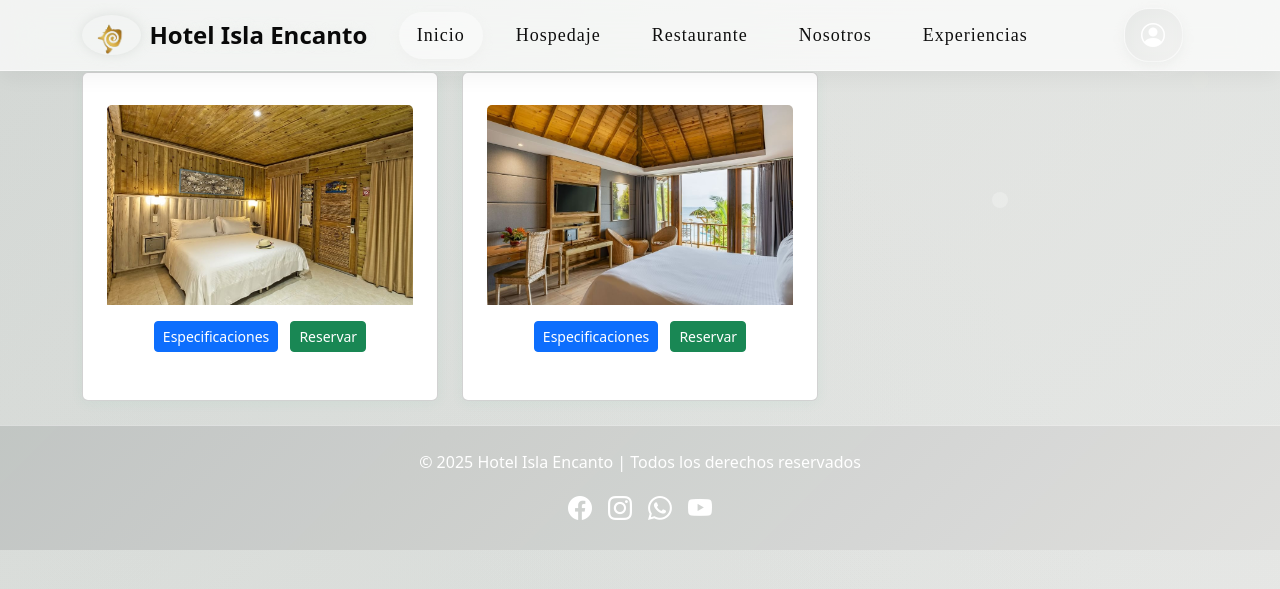
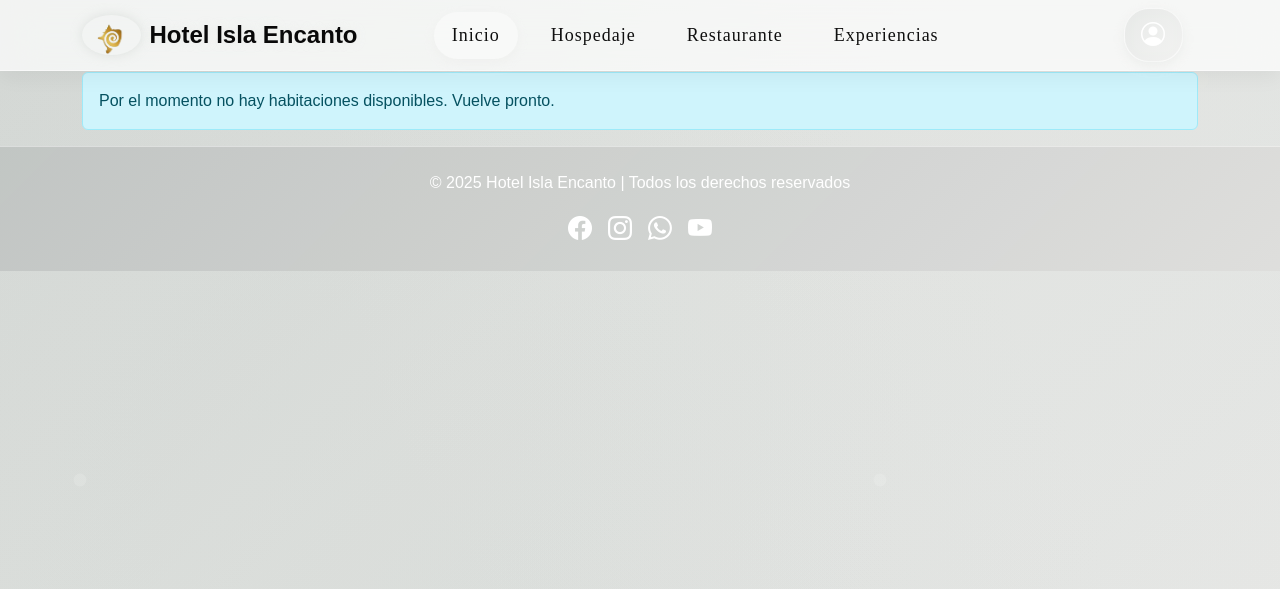
Before and after one commit to EricaRuiz321/IslaEncanto, a Flask app: page /hospedaje_usuario in a window 1280 px wide. Shown: the top 589 px of the page. Run offline with Flask 3, Linux system fonts and the light colour scheme.

Commit message:
Update hospedaje_usuario.html

```diff
--- a/templates/usuario/hospedaje_usuario.html
+++ b/templates/usuario/hospedaje_usuario.html
@@ -1,152 +1,82 @@
-{% extends 'dashboard/base.html' %}
+{% extends 'usuario/base.html' %}
 
 {% block content %}
+<br>
+<div class="container mt-5">
+  <div class="row" id="habitaciones-user">
+    {% if habitaciones|length == 0 %}
+      <div class="col-12">
+        <div class="alert alert-info">Por el momento no hay habitaciones disponibles. Vuelve pronto.</div>
+      </div>
+    {% endif %}
 
-<!-- Si tu base no carga Bootstrap, descomenta estas líneas o añádelas en dashboard/base.html -->
-<link href="https://cdn.jsdelivr.net/npm/bootstrap@5.3.0/dist/css/bootstrap.min.css" rel="stylesheet">
-<!-- /fin Bootstrap CSS -->
-
-<br>
-
-<div class="container mt-5">
-    <div class="row" id="habitaciones-usuario">
     {% for h in habitaciones %}
       <div class="col-md-4 mb-4">
-            <div class="card habitacion-card" style="min-height: 300px; display: flex; flex-direction: column; justify-content: space-between;">
+        <div class="card habitacion-card estado-{{ h.estado|lower }}"
+             style="min-height:420px; max-height:420px; display:flex; flex-direction:column; justify-content:space-between; position:relative;">
+
+          <!-- Imagen -->
           <img src="{{ url_for('static', filename=h.imagen if h.imagen else 'img/default.jpg') }}"
-                     class="card-img-top" alt="{{ h.nombre }}" style="height: 200px; object-fit: cover;">
-                <div class="card-body text-center">
-                    <!-- Botón Especificaciones (abre modal único por habitación) -->
-                    <button type="button" class="btn btn-primary btn-sm me-2" data-bs-toggle="modal" data-bs-target="#modalHabitacion{{ h.id }}">
-                        Especificaciones
+               class="card-img-top" alt="{{ h.nombre }}" style="height:200px; object-fit:cover;">
+
+          <!-- Estado / Badge ARRIBA -->
+          <span class="badge estado-label {{ h.estado|lower }}"
+                style="position:absolute; top:16px; right:16px; font-size:0.9rem; padding:0.5em 1em; border-radius:1rem;">
+            {{ h.estado }}
+          </span>
+
+          <!-- Cuerpo -->
+          <div class="card-body d-flex flex-column" style="flex:1 1 auto;">
+            <h5 class="card-title">{{ h.nombre }}</h5>
+            <p class="card-text mb-2">
+              <strong>Cupo:</strong> {{ h.cupo_personas }} <br>
+              <strong>Precio:</strong> ${{ '{:,.0f}'.format(h.precio) }} COP
+            </p>
+
+            <!-- breve descripción (recortada si es larga) -->
+            <p class="card-text text-muted" style="max-height:64px; overflow:hidden;">
+              {{ h.descripcion or "Sin descripción." }}
+            </p>
+
+            <!-- Botón Leer más (abajo alineado a la derecha) -->
+            <div class="mt-auto d-flex justify-content-end">
+              <button type="button" class="btn btn-link p-0"
+                      data-bs-toggle="modal" data-bs-target="#modalHabitacion{{ h.id }}">
+                Leer más
               </button>
-
-                    <!-- Botón Reservar (dinámico: redirige a tu ruta reservar) -->
-                    <a href="{{ url_for('hospedaje_usuario.reservar_habitacion', habitacion_id=h.id) }}"
-                       class="btn btn-success btn-sm">
-                        Reservar
-                    </a>
-                </div>
-            </div>
-        </div>
-
-        <!-- Modal Especificaciones (dinámico) -->
-        <div class="modal fade" id="modalHabitacion{{ h.id }}" tabindex="-1" aria-hidden="true">
-            <div class="modal-dialog modal-lg modal-dialog-centered">
-                <div class="modal-content">
-                    <div class="modal-body row">
-                        <div class="col-md-6">
-                            <img src="{{ url_for('static', filename=h.imagen if h.imagen else 'img/default.jpg') }}"
-                                 class="img-fluid rounded" alt="{{ h.nombre }}">
-                        </div>
-                        <div class="col-md-6 d-flex flex-column justify-content-between">
-                            <div>
-                                <h4>{{ h.nombre }}</h4>
-                                <p><strong>Precio:</strong> ${{ '{:,.0f}'.format(h.precio) }} COP</p>
-                                <p><strong>Estado:</strong> {{ h.estado }}</p>
-                                <p><strong>Capacidad:</strong> {{ h.cantidad_personas }} personas</p>
-                                <p><strong>Descripción:</strong> {{ h.descripcion if h.descripcion else "Sin descripción" }}</p>
-                            </div>
-
-                            <!-- Reservar dentro del modal (redirige igual que el botón externo) -->
-                            <div class="text-end">
-                                <a href="{{ url_for('hospedaje_usuario.reservar_habitacion', habitacion_id=h.id) }}" class="btn btn-success mt-3">
-                                    Reservar
-                                </a>
-                            </div>
-                        </div>
             </div>
           </div>
         </div>
       </div>
 
-        {% endfor %}
-
-        <!--CARTAS DE EJEMPLO FIJAS-->
-        <div class="col-md-4 mb-4">
-            <div class="card habitacion-card" style="min-height: 300px; display: flex; flex-direction: column; justify-content: space-between;">
-                <img src="{{ url_for('static', filename='img/habitacion(1).jpg') }}"
-                     class="card-img-top" alt="Habitación Básica" style="height: 200px; object-fit: cover;">
-                <div class="card-body text-center">
-                    <button type="button" class="btn btn-primary btn-sm me-2" data-bs-toggle="modal" data-bs-target="#modalHabitacionEjemplo1">
-                        Especificaciones
-                    </button>
-                    <!-- Abrir modal de ejemplo (no redirige a DB) -->
-                    <button type="button" class="btn btn-success btn-sm" data-bs-toggle="modal" data-bs-target="#modalHabitacionEjemplo1">Reservar</button>
-                </div>
-            </div>
-        </div>
-
-        <!-- Modal ejemplo 1 -->
-        <div class="modal fade" id="modalHabitacionEjemplo1" tabindex="-1" aria-hidden="true">
+      <!-- Modal para mostrar toda la info de la habitación -->
+      <div class="modal fade" id="modalHabitacion{{ h.id }}" tabindex="-1" aria-labelledby="modalHabitacionLabel{{ h.id }}" aria-hidden="true">
         <div class="modal-dialog modal-lg modal-dialog-centered">
           <div class="modal-content">
-                    <div class="modal-body row">
-                        <div class="col-md-6">
-                            <img src="{{ url_for('static', filename='img/habitacion(1).jpg') }}" class="img-fluid rounded" alt="Habitación Básica">
+            <div class="modal-header">
+              <h5 class="modal-title" id="modalHabitacionLabel{{ h.id }}">{{ h.nombre }}</h5>
+              <button type="button" class="btn-close" data-bs-dismiss="modal" aria-label="Cerrar"></button>
             </div>
-                        <div class="col-md-6 d-flex flex-column justify-content-between">
-                            <div>
-                                <h4>Habitación Básica</h4>
-                                <p><strong>Precio:</strong> $120,000 COP</p>
-                                <p><strong>Estado:</strong> Disponible</p>
-                                <p><strong>Capacidad:</strong> 2 personas</p>
-                                <p><strong>Descripción:</strong> Habitación sencilla con cama doble, baño privado y Wi-Fi gratuito.</p>
+            <div class="modal-body">
+              <img src="{{ url_for('static', filename=h.imagen if h.imagen else 'img/default.jpg') }}" class="img-fluid mb-3" alt="{{ h.nombre }}">
+              <p><strong>Cupo:</strong> {{ h.cupo_personas }}</p>
+              <p><strong>Precio:</strong> ${{ '{:,.0f}'.format(h.precio) }} COP</p>
+              <p><strong>Estado:</strong> {{ h.estado }}</p>
+              {% if h.descripcion %}
+                <p><strong>Descripción:</strong> {{ h.descripcion }}</p>
+              {% else %}
+                <p><strong>Descripción:</strong> <span class="text-muted">Sin descripción</span></p>
+              {% endif %}
             </div>
-                            <!-- Aquí puedes poner la ruta real si quieres -->
-                            <div class="text-end">
-                                <a href="#" class="btn btn-success mt-3">Reservar</a>
+            <div class="modal-footer">
+              <button type="button" class="btn btn-secondary" data-bs-dismiss="modal">Cerrar</button>
+              {# Opcional: añadir botón reservar dentro del modal #}
+              {# <a href="{{ url_for('reservas.reservar', habitacion_id=h.id) }}" class="btn btn-primary">Reservar ahora</a> #}
             </div>
           </div>
         </div>
       </div>
+    {% endfor %}
   </div>
 </div>
-
-        <!-- Carta ejemplo 2 -->
-        <div class="col-md-4 mb-4">
-            <div class="card habitacion-card" style="min-height: 300px; display: flex; flex-direction: column; justify-content: space-between;">
-                <img src="{{ url_for('static', filename='img/habitacion(2).jpg') }}" class="card-img-top" alt="Habitación Deluxe" style="height: 200px; object-fit: cover;">
-                <div class="card-body text-center">
-                    <button type="button" class="btn btn-primary btn-sm me-2" data-bs-toggle="modal" data-bs-target="#modalHabitacionEjemplo2">
-                        Especificaciones
-                    </button>
-                    <button type="button" class="btn btn-success btn-sm" data-bs-toggle="modal" data-bs-target="#modalHabitacionEjemplo2">Reservar</button>
-                </div>
-            </div>
-        </div>
-
-        <!-- Modal ejemplo 2 -->
-        <div class="modal fade" id="modalHabitacionEjemplo2" tabindex="-1" aria-hidden="true">
-            <div class="modal-dialog modal-lg modal-dialog-centered">
-                <div class="modal-content">
-                    <div class="modal-body row">
-                        <div class="col-md-6">
-                            <img src="{{ url_for('static', filename='img/habitacion(2).jpg') }}" class="img-fluid rounded" alt="Habitación Deluxe">
-                        </div>
-                        <div class="col-md-6 d-flex flex-column justify-content-between">
-                            <div>
-                                <h4>Habitación Deluxe</h4>
-                                <p><strong>Precio:</strong> $250,000 COP</p>
-                                <p><strong>Estado:</strong> Ocupada</p>
-                                <p><strong>Capacidad:</strong> 4 personas</p>
-                                <p><strong>Descripción:</strong> Habitación de lujo con cama king size, minibar, TV y vista al mar.</p>
-                            </div>
-                            <div class="text-end">
-                                <a href="#" class="btn btn-success mt-3">Reservar</a>
-                            </div>
-                        </div>
-                    </div>
-                </div>
-            </div>
-        </div>
-        <!-- /FIN cartas ejemplo -->
-
-    </div>
-</div>
-
-<!-- Si tu base no carga Bootstrap JS, descomenta o mueve esto al final de dashboard/base.html justo antes de </body> -->
-<script src="https://cdn.jsdelivr.net/npm/bootstrap@5.3.0/dist/js/bootstrap.bundle.min.js"></script>
-<!-- /fin Bootstrap JS -->
-
 {% endblock %}
```
Lines whose indentation alone changed are shown as unchanged.
